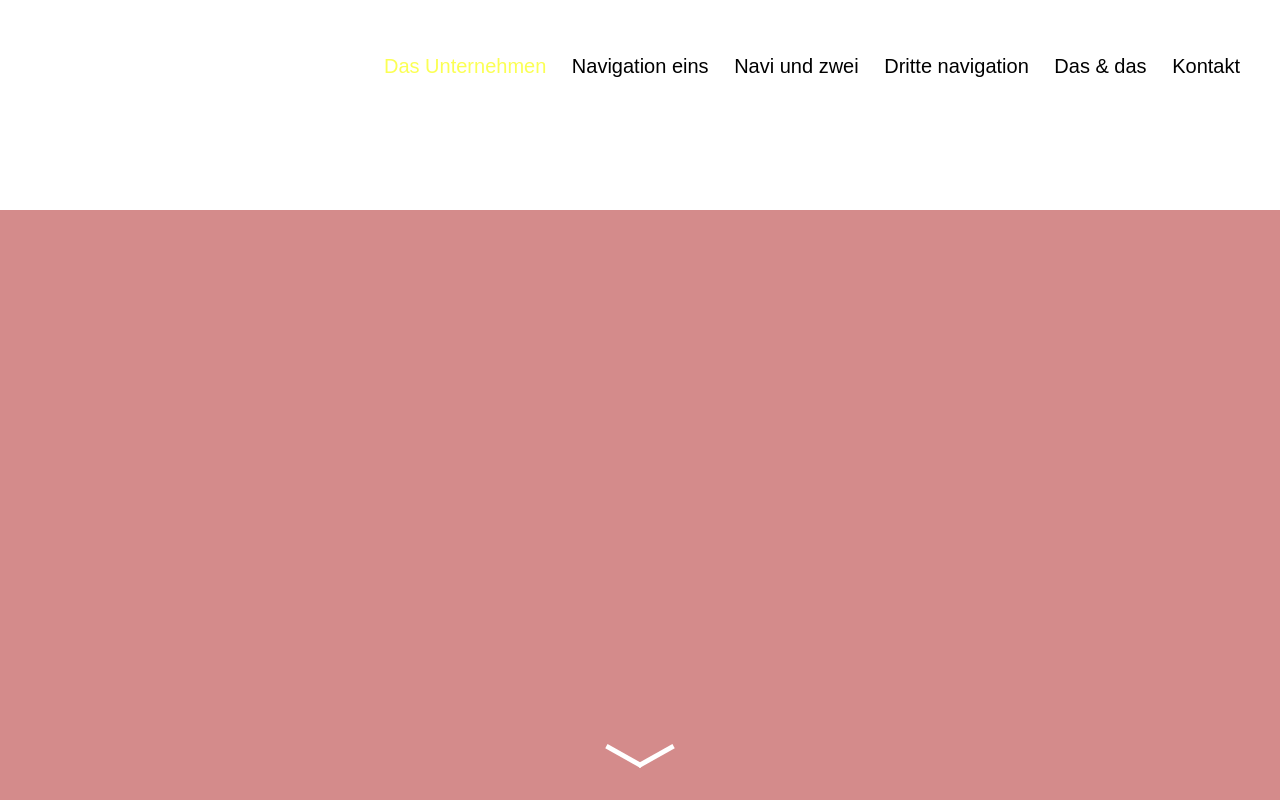
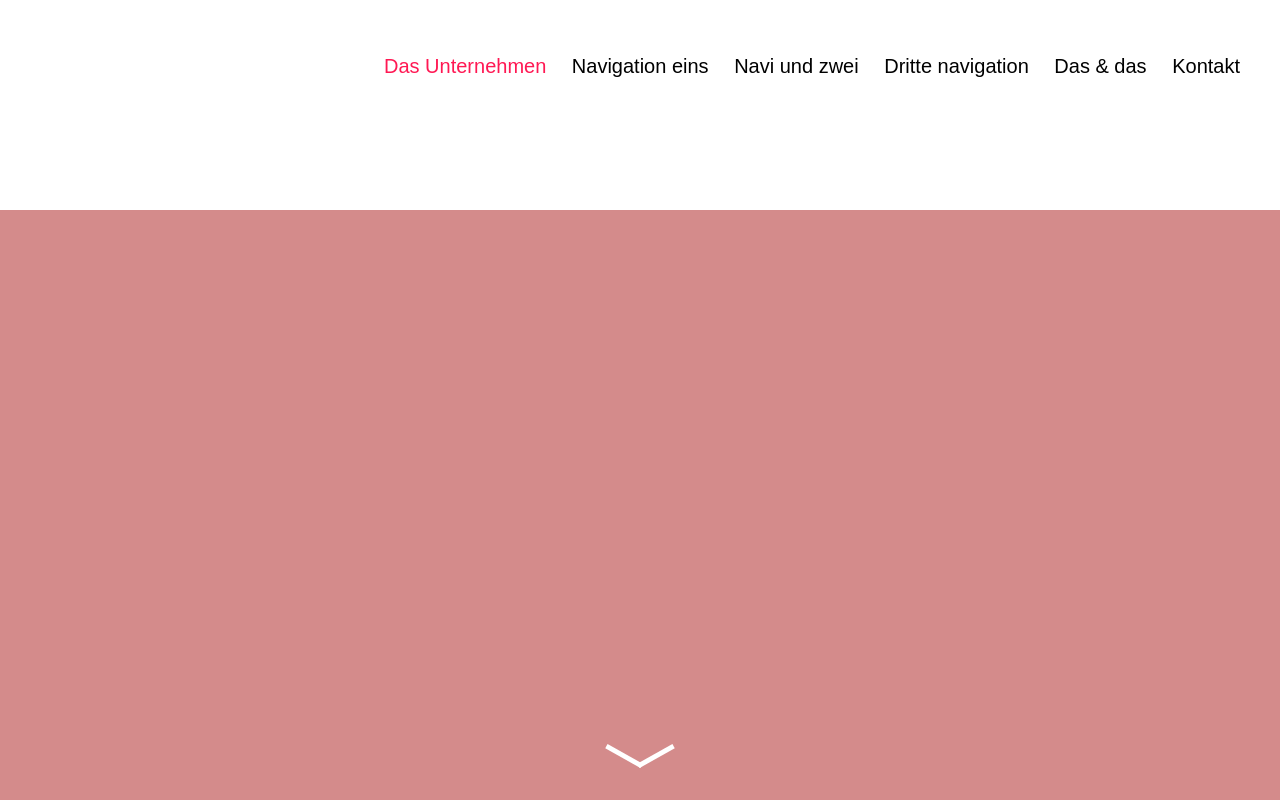
Before and after one commit to bstiner1105/testing-gitting-2, a plain HTML site: page index.html in a window 1280 px wide. Shown: the top 800 px of the page. Drawn offline with nearby package versions, Linux system fonts and the light colour scheme; files that its build step writes are made by us from their sources.

Commit message:
change primary color second attempt

```diff
--- a/assets/css/sass/modules/_variables.scss
+++ b/assets/css/sass/modules/_variables.scss
@@ -1,7 +1,7 @@
 
 //== Colors ==//
 //$primary-color: #14C6BF;
-$primary-color: #fbff53;
+$primary-color: #ff1853;
 $text-color: #000;
 $white-color: #FFFFFF;
 $grey-color: #f4f4f4;
```
